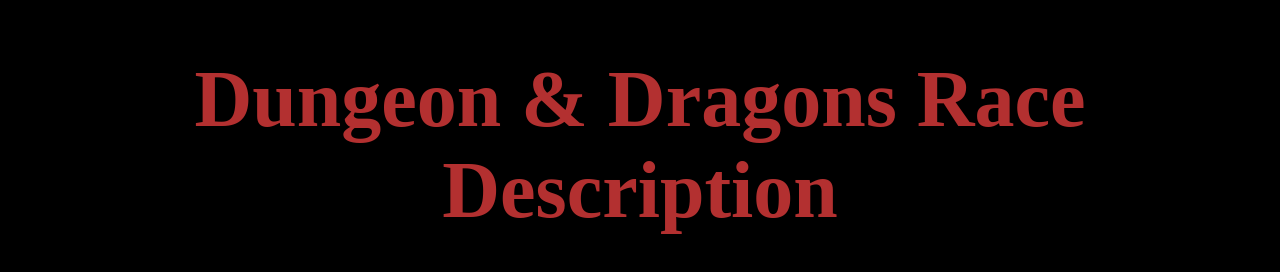
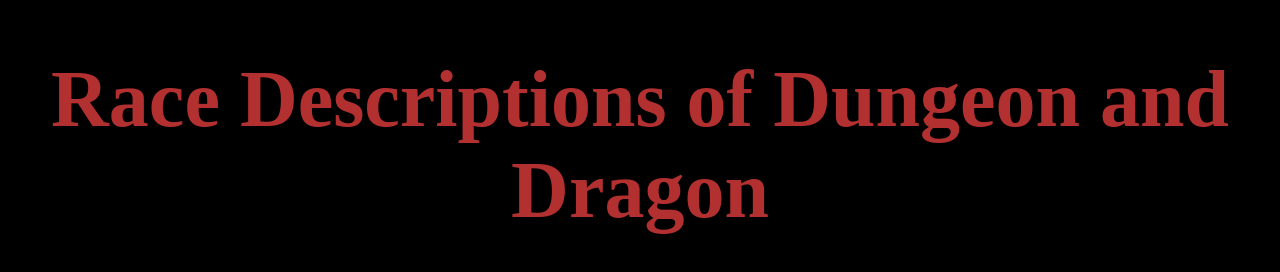
Before and after one commit to Alex-Davis0/dnd-race-descriptions, a website: page index.html in a window 1280 px wide. Drawn offline with Linux system fonts and the light colour scheme; no server answers.

Commit message:
title change

```diff
--- a/index.html
+++ b/index.html
@@ -14,7 +14,7 @@
 </head>
 <body class="background">
   <header>
-    <h1 class="title">Dungeon & Dragons Race Description</h1>
+    <h1 class="title">Race Descriptions of Dungeon and Dragon</h1>
   </header>
   <main>
     <div class="container">
```
